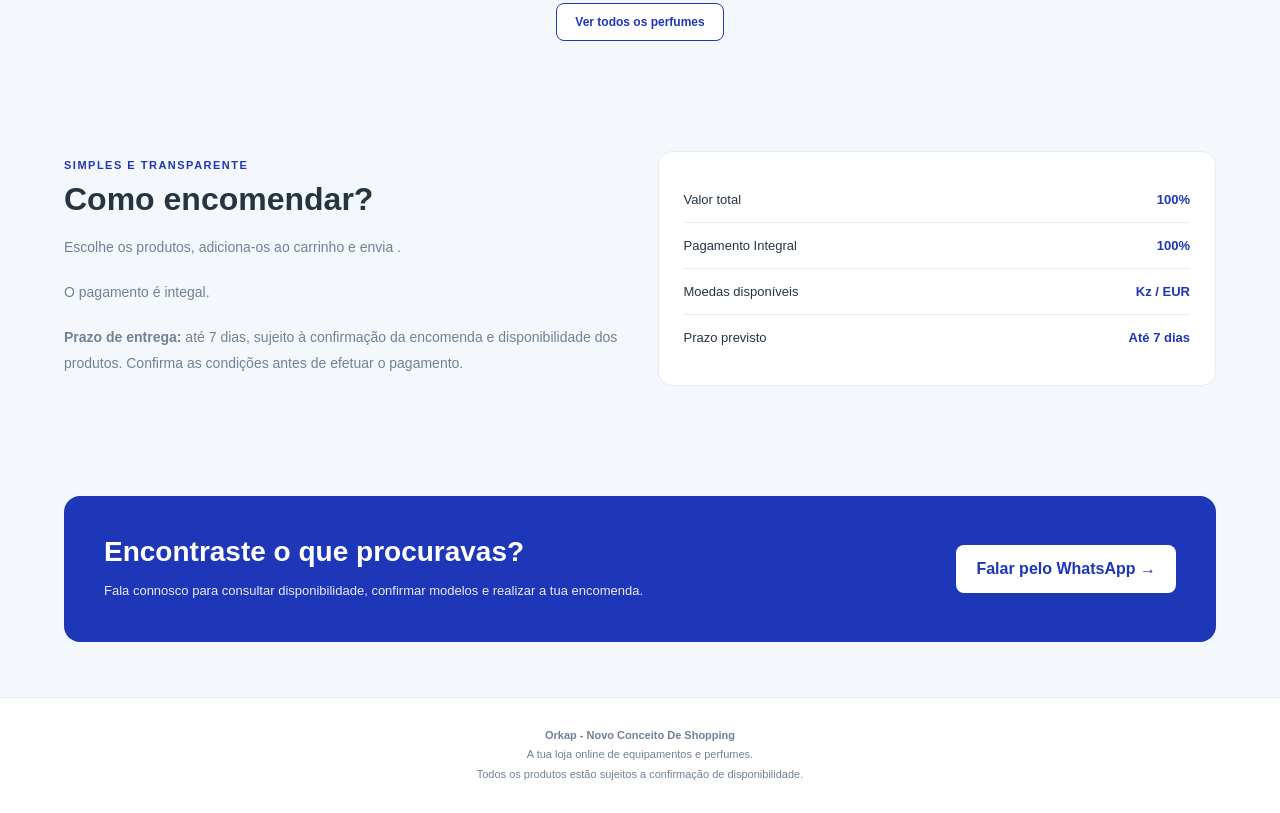
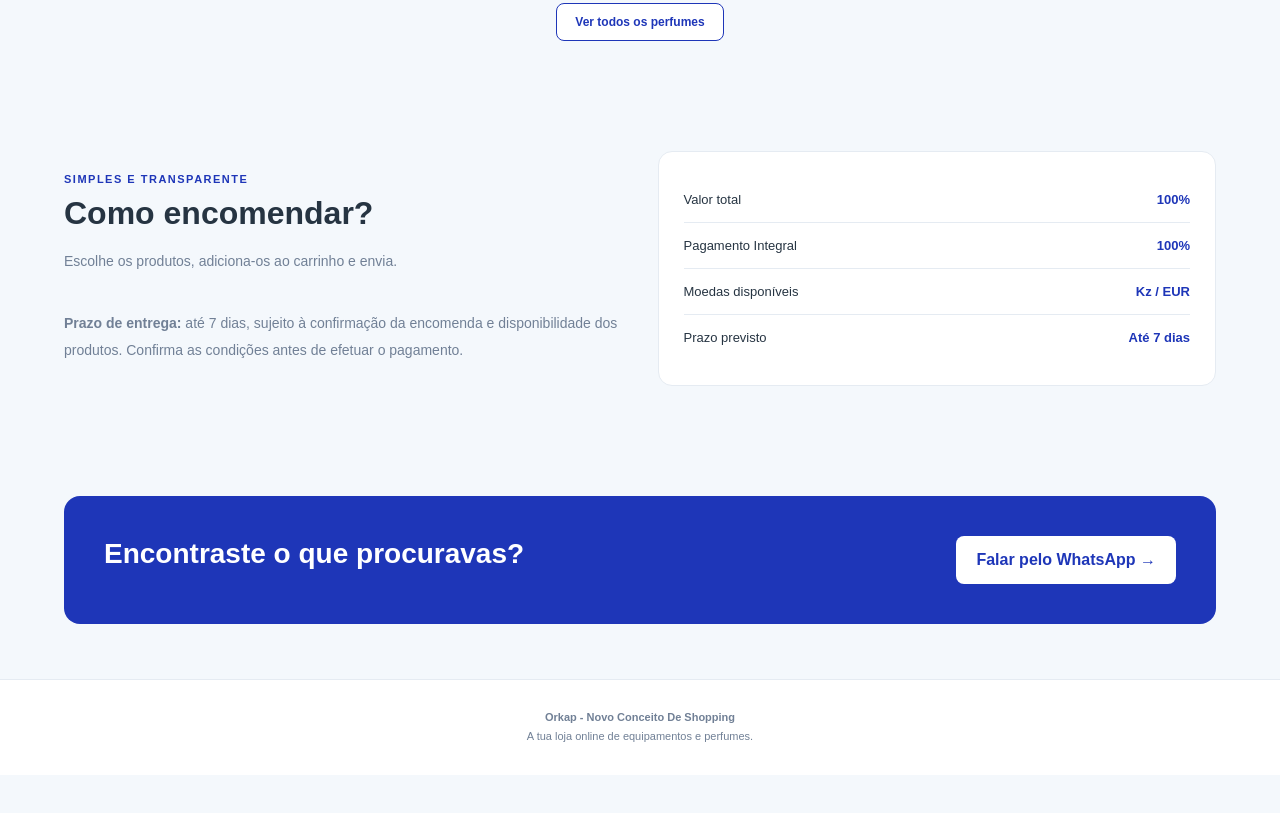
Before and after one commit to jaciraamora/Orkap, a plain HTML site: page index.html in a window 1280 px wide. Shown: the part 2083-2896 px from the top of the page. After the commit the page ends 2858 px from the top, so only its background shows below. Drawn offline with Linux system fonts and the light colour scheme; no server answers.

Commit message:
Add files via upload

```diff
--- a/index.html
+++ b/index.html
@@ -1573,16 +1573,14 @@ footer {
                 <h2>Como encomendar?</h2>
 
                 <p>
-                    Escolhe os produtos, adiciona-os ao carrinho e envia
-                    .
+                    Escolhe os produtos, adiciona-os ao carrinho e envia.
+
 
                 </p>
 
                 <br>
 
-                <p>
-                    O pagamento é integal.
-                </p>
+
 
                 <br>
 
@@ -1632,10 +1630,7 @@ footer {
 
             <div>
                 <h2>Encontraste o que procuravas?</h2>
-                <p>
-                    Fala connosco para consultar disponibilidade,
-                    confirmar modelos e realizar a tua encomenda.
-                </p>
+
             </div>
 
             <button class="contact-button" onclick="contactWhatsApp()">
@@ -1651,7 +1646,7 @@ footer {
 <footer>
     <strong>Orkap - Novo Conceito De Shopping</strong><br>
     A tua loja online de equipamentos e perfumes.<br>
-    Todos os produtos estão sujeitos a confirmação de disponibilidade.
+
 </footer>
 
 <!-- CARRINHO -->
```
